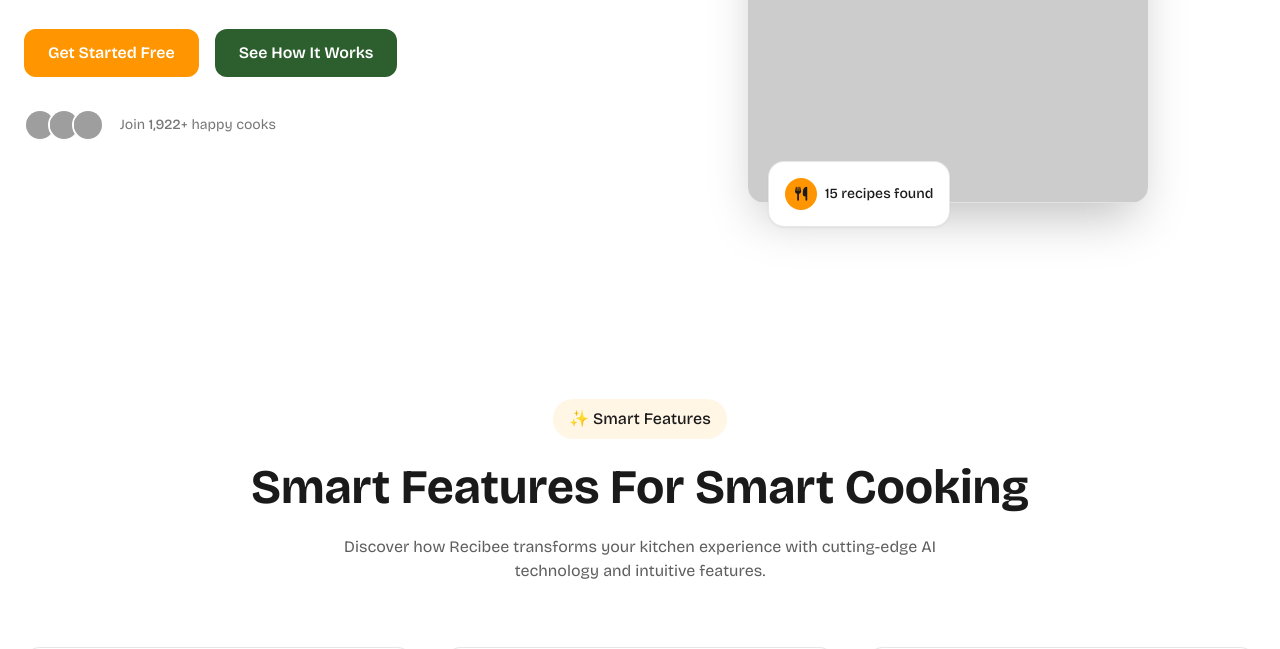
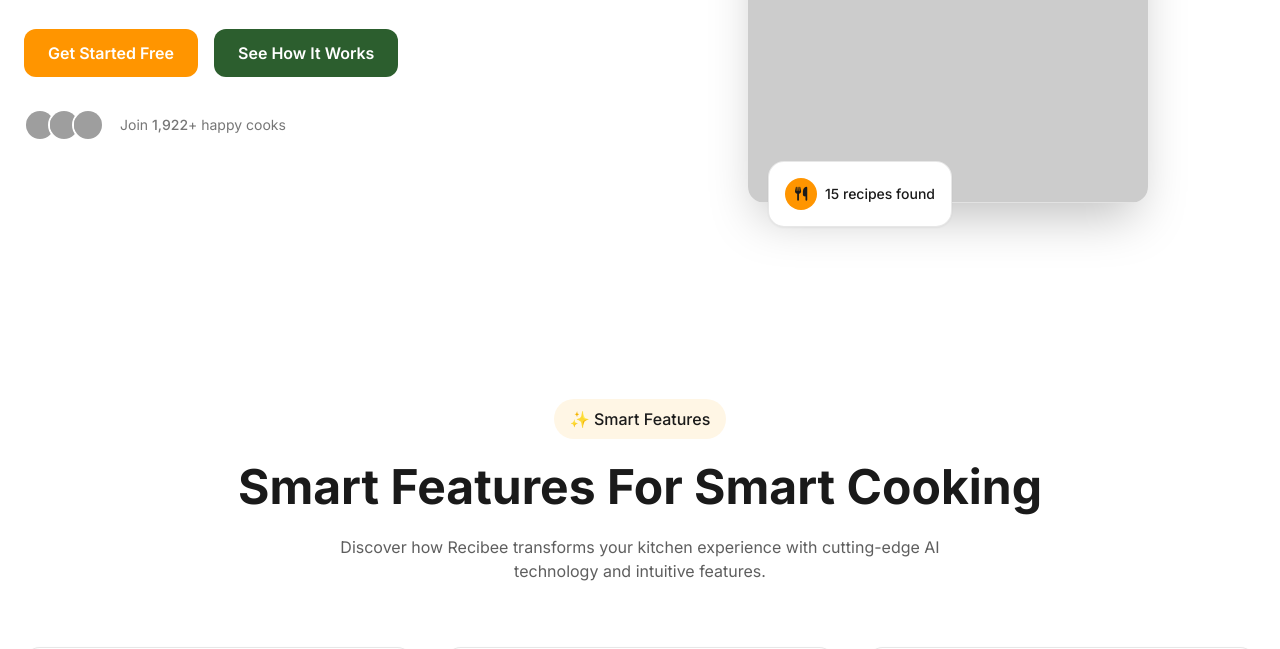
Before and after one commit to mushfikurahmaan/recibee, a website: page index.html in a window 1280 px wide. Shown: the part 570-1219 px from the top of the page. Drawn offline with nearby package versions, Linux system fonts and the light colour scheme; grey boxes are pictures that could not be loaded; placeholder pictures from the web are drawn by us.

Commit message:
feat: Change website font to Inter

```diff
--- a/index.html
+++ b/index.html
@@ -101,7 +101,7 @@
     <link rel="stylesheet" href="https://cdnjs.cloudflare.com/ajax/libs/font-awesome/6.4.0/css/all.min.css">
     <link rel="preconnect" href="https://fonts.googleapis.com">
     <link rel="preconnect" href="https://fonts.gstatic.com" crossorigin>
-    <link href="https://fonts.googleapis.com/css2?family=Bricolage+Grotesque:opsz,wght@12..96,200;12..96,300;12..96,400;12..96,500;12..96,600;12..96,700;12..96,800&display=swap" rel="stylesheet">
+    <link href="https://fonts.googleapis.com/css2?family=Inter:wght@300;400;500;600;700&display=swap" rel="stylesheet">
     <script src="https://unpkg.com/@supabase/supabase-js@2"></script>
 
     <!-- Polyfills -->
--- a/src/input.css
+++ b/src/input.css
@@ -8,16 +8,16 @@
         -webkit-font-smoothing: antialiased;
         -moz-osx-font-smoothing: grayscale;
         text-rendering: optimizeLegibility;
-        font-family: 'Bricolage Grotesque', sans-serif;
+        font-family: 'Inter', sans-serif;
     }
 
     body {
-        font-family: 'Bricolage Grotesque', sans-serif;
+        font-family: 'Inter', sans-serif;
         background-color: #FFFFFF;
     }
 
     h1, h2, h3, h4, h5, h6 {
-        font-family: 'Bricolage Grotesque', sans-serif;
+        font-family: 'Inter', sans-serif;
         font-weight: 600;
     }
 
--- a/tailwind.config.js
+++ b/tailwind.config.js
@@ -13,8 +13,8 @@ module.exports = {
         accent: '#FFD166',      // Warm Yellow
       },
       fontFamily: {
-        sans: ['Bricolage Grotesque', 'sans-serif'],
-        bricolage: ['Bricolage Grotesque', 'sans-serif'],
+        sans: ['Inter', 'sans-serif'],
+        inter: ['Inter', 'sans-serif'],
       },
       backgroundImage: {
         'gradient-fresh': 'linear-gradient(to right bottom, #FFFFFF, #FFF6E5)',
```
Also changed, not shown: 404.html (+1 -1 lines), cookie-policy.html (+1 -1 lines), privacy-policy.html (+1 -1 lines), terms-of-service.html (+1 -1 lines), dist/output.css.
